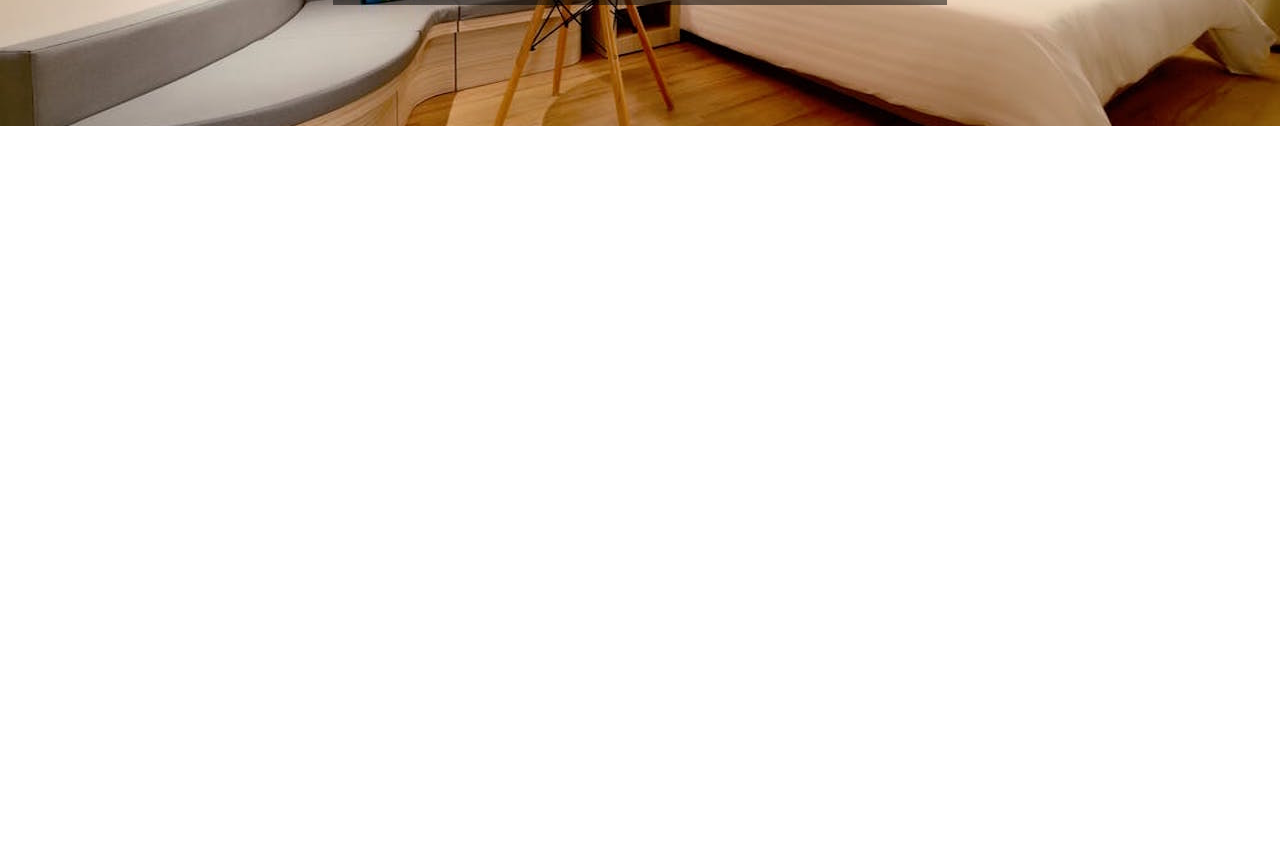
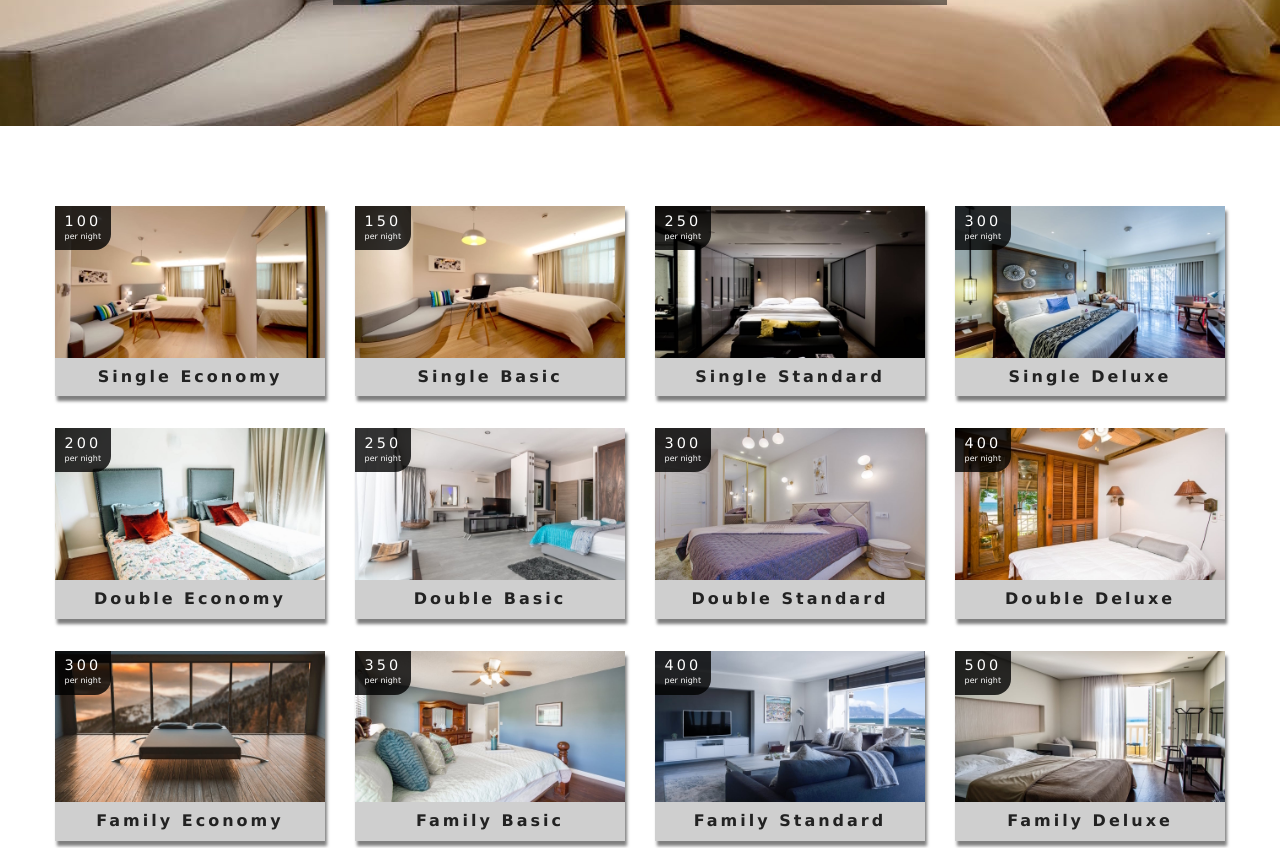
Before and after one commit to arminsheibak/Beach-Hotel, a React (Vite) app: page /rooms in a window 1280 px wide. Shown: the part 420-1268 px from the top of the page. Before the commit the page ends 800 px from the top, so only its background shows below. Built offline with nearby package versions, Linux system fonts and the light colour scheme.

Commit message:
added rooms list

```diff
--- /dev/null
+++ b/src/components/RoomsList.tsx
@@ -0,0 +1,25 @@
+import { useContext } from "react"
+import RoomsContext from "../contexts/roomsContext"
+import RoomCard from "./RoomCard"
+
+const RoomsList = () => {
+  const {rooms, setRooms} = useContext(RoomsContext)
+
+  if (rooms.length == 0) {
+    return (
+    <div className="empty-search">
+      <h3>unfortunately no rooms matched your search</h3>
+    </div>
+    )
+  }
+
+  return (
+    <section className="roomslist" >
+      <div className="roomslist-center">
+        {rooms.map(room => <RoomCard key={room.sys.id} room={room} />)}
+      </div>
+    </section>
+  )
+}
+
+export default RoomsList
--- a/src/pages/Rooms.tsx
+++ b/src/pages/Rooms.tsx
@@ -1,14 +1,18 @@
 import { Link } from "react-router-dom"
 import Banner from "../components/Banner"
 import Hero from "../components/Hero"
+import RoomsList from "../components/RoomsList"
 
 const Rooms = () => {
   return (
+    <>
     <Hero heroClass="roomsHero" >
       <Banner title="Our Rooms" >
         <Link to='/' className="btn-primary" >Return Home</Link>
       </Banner>
     </Hero>
+    <RoomsList />
+    </>
   )
 }
 
```
